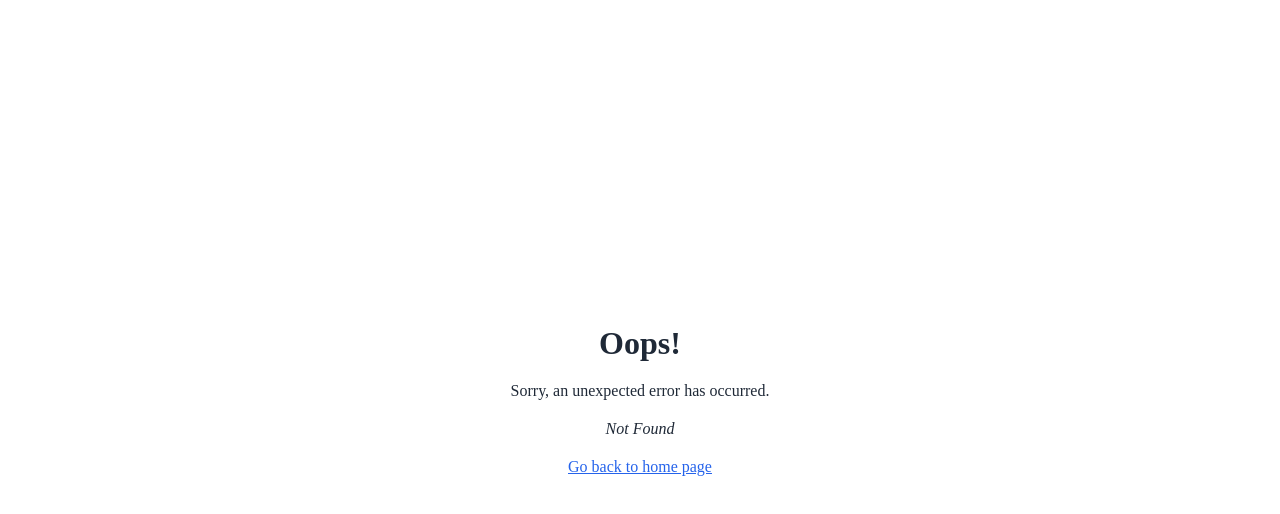
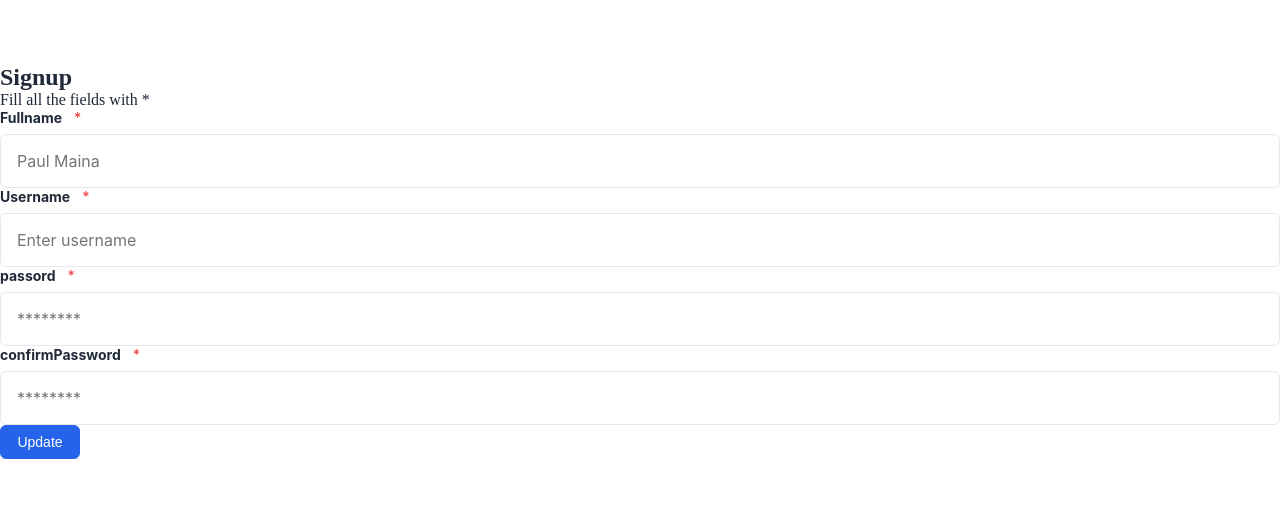
Before and after one commit to Legend-Paul/blog, a React (Vite) app in the folder frontend-admin/: page /auth/signup in a window 1280 px wide. Before the commit this address had no page. Shown: the top 514 px of the page. Built offline with nearby package versions, Linux system fonts and the light colour scheme.

Commit message:
Create signup component

```diff
--- a/frontend-admin/src/App.jsx
+++ b/frontend-admin/src/App.jsx
@@ -11,6 +11,7 @@ import PreviewBlog, { EditorPreview } from "./pages/PreviewBlog/PreviewBlog";
 import ErrorPage from "./Error/ErrorPage";
 import newBlogAction from "./utils/CreateBlog";
 import updateBlogAction from "./utils/UpdateBlog";
+import Signup from "./pages/Signup/Signup";
 import UpdateUser, {
   Action as updateUserAction,
 } from "./pages/UpdateUser/UpdateUser";
@@ -51,6 +52,7 @@ const router = createBrowserRouter(
         <Route path="/api/blog/:slug" element={<PreviewBlog />} />
 
         {/* auth */}
+        <Route path="/auth/signup" element={<Signup />} />
         <Route
           path="/auth/user/update"
           element={<UpdateUser />}
--- a/frontend-admin/src/components/Input/Input.jsx
+++ b/frontend-admin/src/components/Input/Input.jsx
@@ -15,6 +15,7 @@ export default function Input({
   inputRef,
   title,
   pattern,
+  minLength = 2,
 }) {
   return (
     <div className={styles["container"]}>
@@ -29,7 +30,7 @@ export default function Input({
         type={type}
         pattern={pattern}
         maxLength={maxLength}
-        minLength={"2"}
+        minLength={minLength}
         id={id}
         name={name}
         className={`${styles["input"]} ${
--- /dev/null
+++ b/frontend-admin/src/pages/Signup/Signup.jsx
@@ -0,0 +1,75 @@
+import { Form, useLoaderData, useNavigation } from "react-router-dom";
+import styles from "./Signup.module.css";
+import Input from "../../components/Input/Input";
+import Button from "../../components/Button/Button";
+
+export default function Signup() {
+  const data = useLoaderData();
+  const navigation = useNavigation();
+
+  return (
+    <div className="signup-container">
+      <section className="signup">
+        <div className={styles["form-container"]}>
+          <div className={styles["header"]}>
+            <h2 className={styles["title"]}>Signup </h2>
+          </div>
+          <p className={styles["form-instruction"]}>
+            Fill all the fields with <span>*</span>
+          </p>
+          {data ? (
+            <div className={styles["error"]}>
+              <p className={styles["error-text"]}>{data.message}</p>
+            </div>
+          ) : (
+            ""
+          )}
+          <Form method="post" replace>
+            <div className={styles["form-content"]}>
+              <input type="hidden" name="role" value={"AUTHOR"} />
+              <Input
+                label={"Fullname"}
+                name={"fullName"}
+                id={"fullName"}
+                placeholder={"Paul Maina"}
+                pattern="[A-Za-z ]*"
+                title="Only letters are allowed"
+              />
+              <Input
+                label={"Username"}
+                name={"username"}
+                id={"username"}
+                placeholder={"Enter username"}
+              />
+              <Input
+                label={"passord"}
+                name={"passord"}
+                minLength={8}
+                type={"password"}
+                id={"passord"}
+                placeholder={"********"}
+              />
+              <Input
+                label={"confirmPassword"}
+                name={"confirmPassword"}
+                id={"confirmPassword"}
+                type={"password"}
+                minLength={8}
+                placeholder={"********"}
+              />
+            </div>
+            <div className={styles["footer"]}>
+              <Button
+                label={"Update"}
+                type="submit"
+                variant={"primary"}
+                disabled={navigation.state == "submitting"}
+                //   className={styles["submit-button"]}
+              />
+            </div>
+          </Form>
+        </div>
+      </section>
+    </div>
+  );
+}
```
Also changed, not shown: frontend-admin/src/pages/Signup/Signup.module.css (added).
